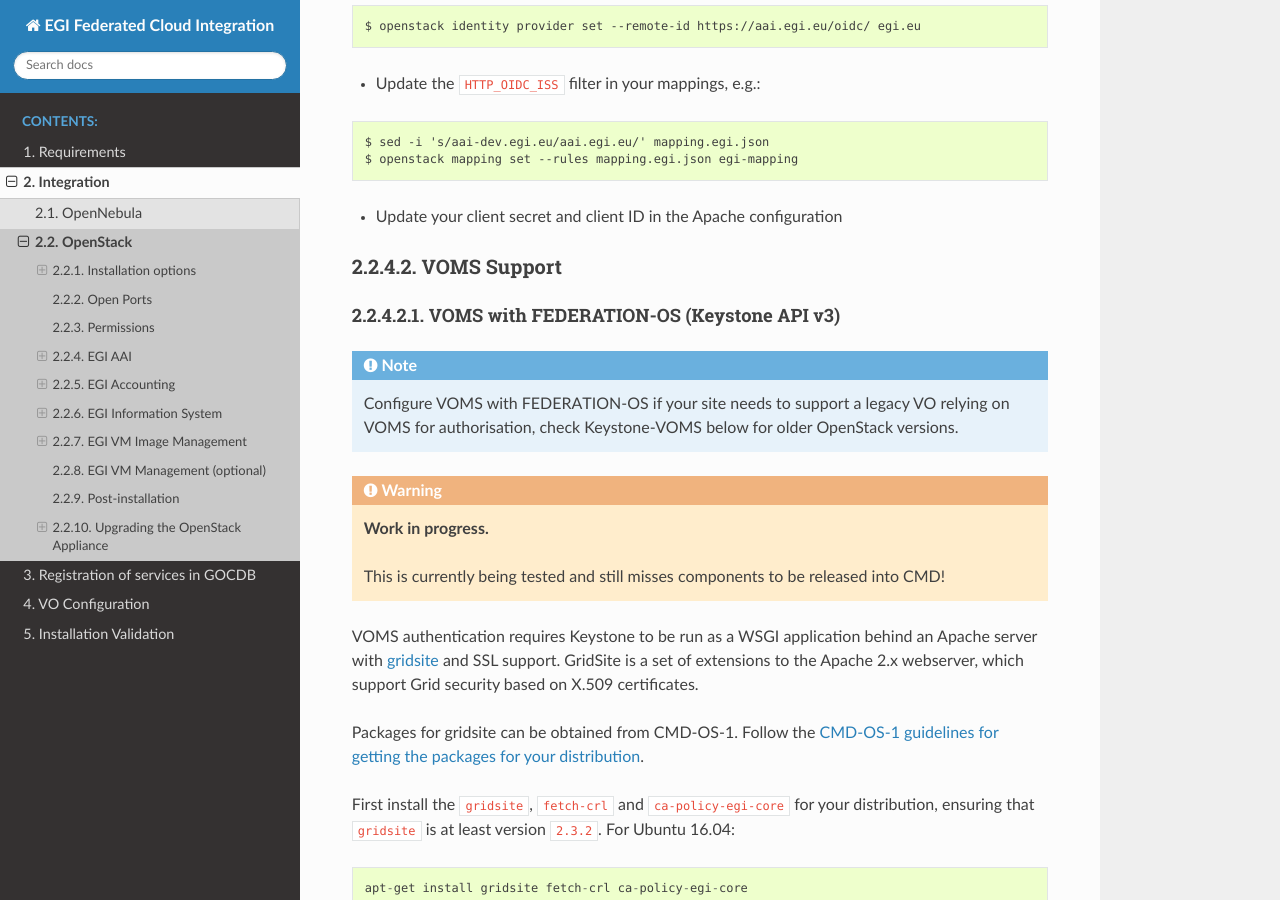
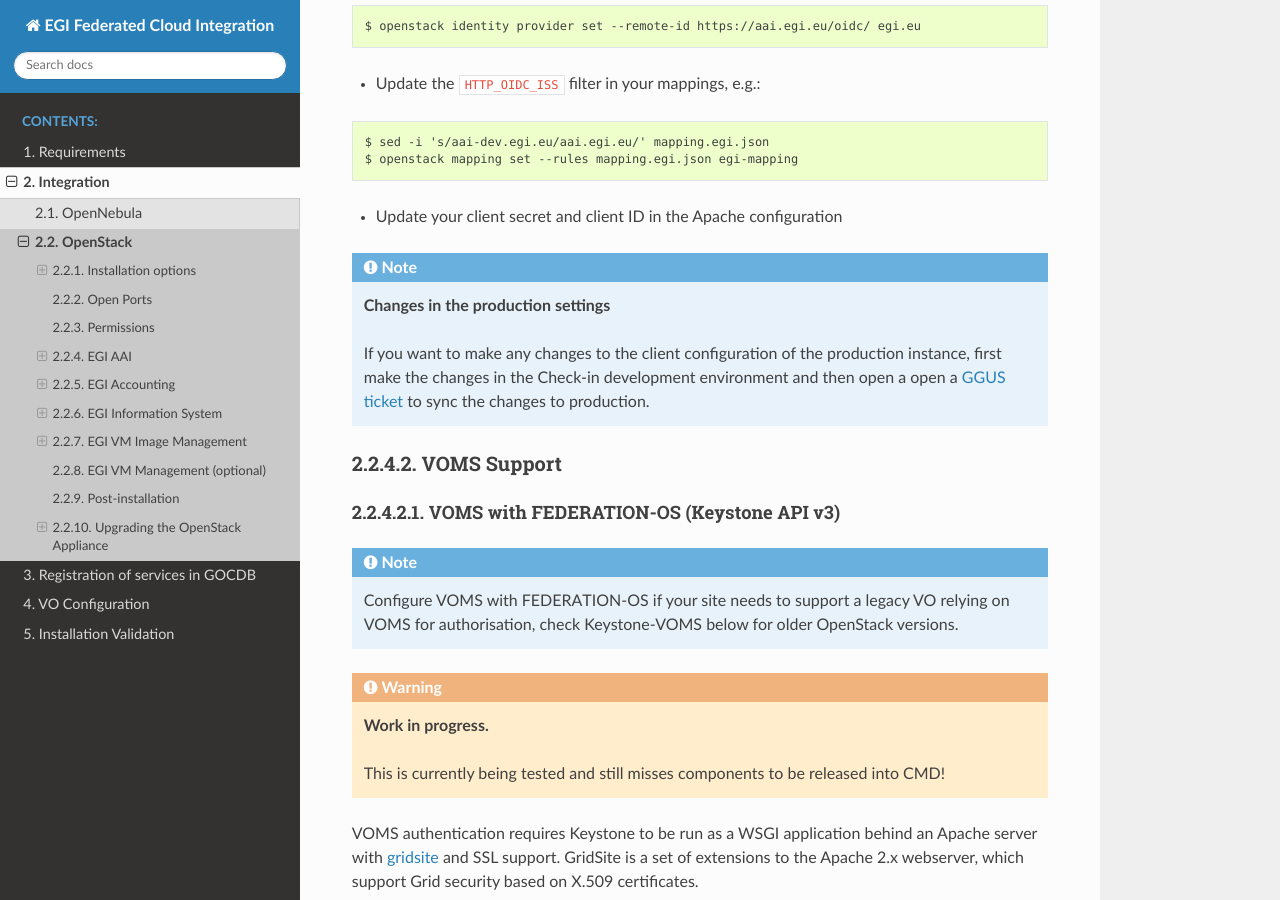
Before and after one commit to EGI-Federation/fedcloud-integration-documentation, a Sphinx documentation site: the page built from source/openstack.rst, in a window 1280 px wide and 900 px high, scrolled down 10199 px. Built offline with Sphinx 7.4.7 and the Read the Docs theme 2.0.0, drawn with Linux system fonts in a browser that asks for light colours.

Commit message:
Add note about changes in check-in client

```diff
--- a/source/openstack.rst
+++ b/source/openstack.rst
@@ -499,6 +499,14 @@
 
 * Update your client secret and client ID in the Apache configuration
 
+.. note::
+
+   **Changes in the production settings**
+
+   If you want to make any changes to the client configuration of the
+   production instance, first make the changes in the Check-in development
+   environment and then open a open a `GGUS ticket <https://ggus.eu>`_
+   to sync the changes to production.
 
 VOMS Support
 ''''''''''''
```
